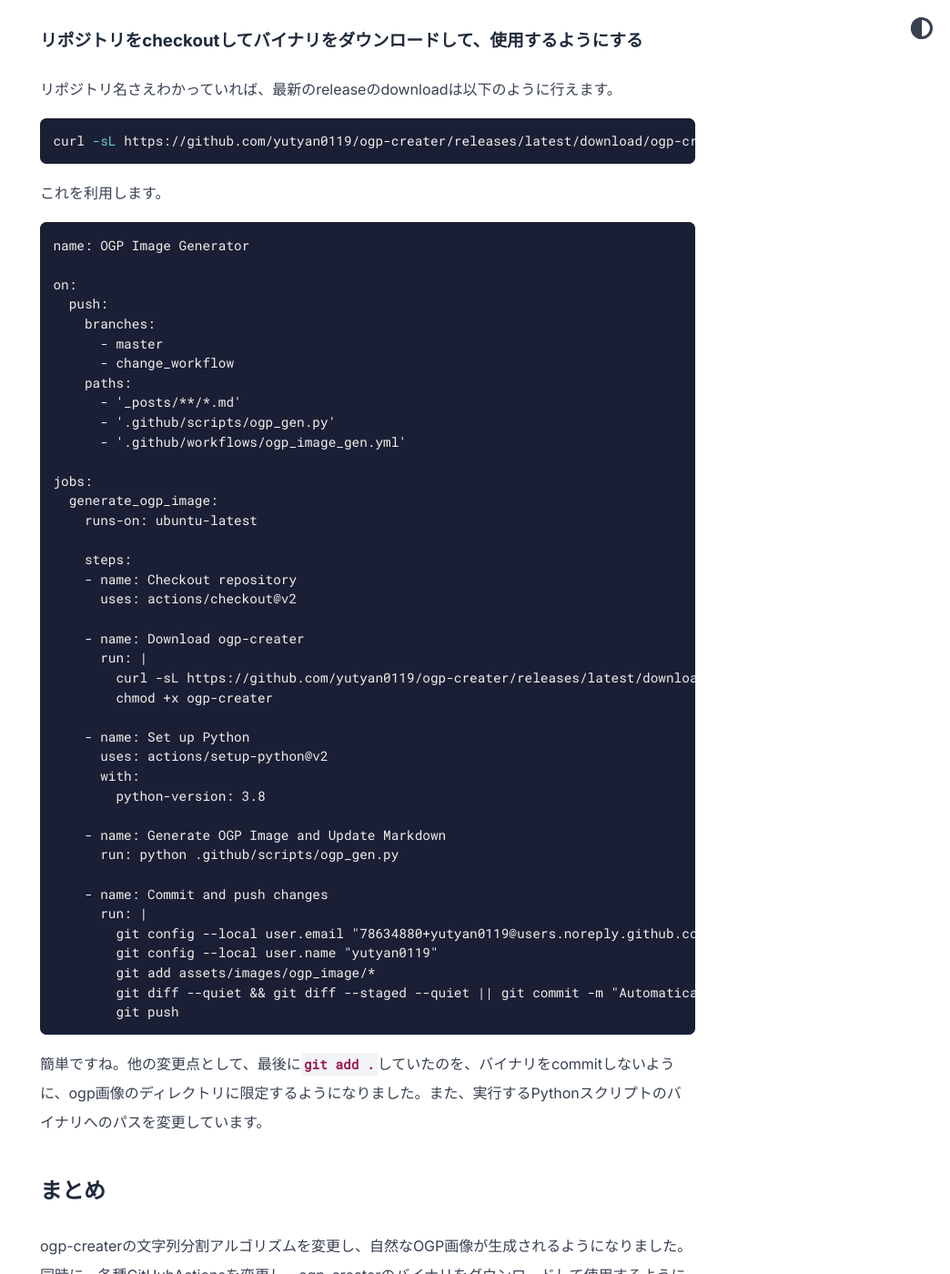
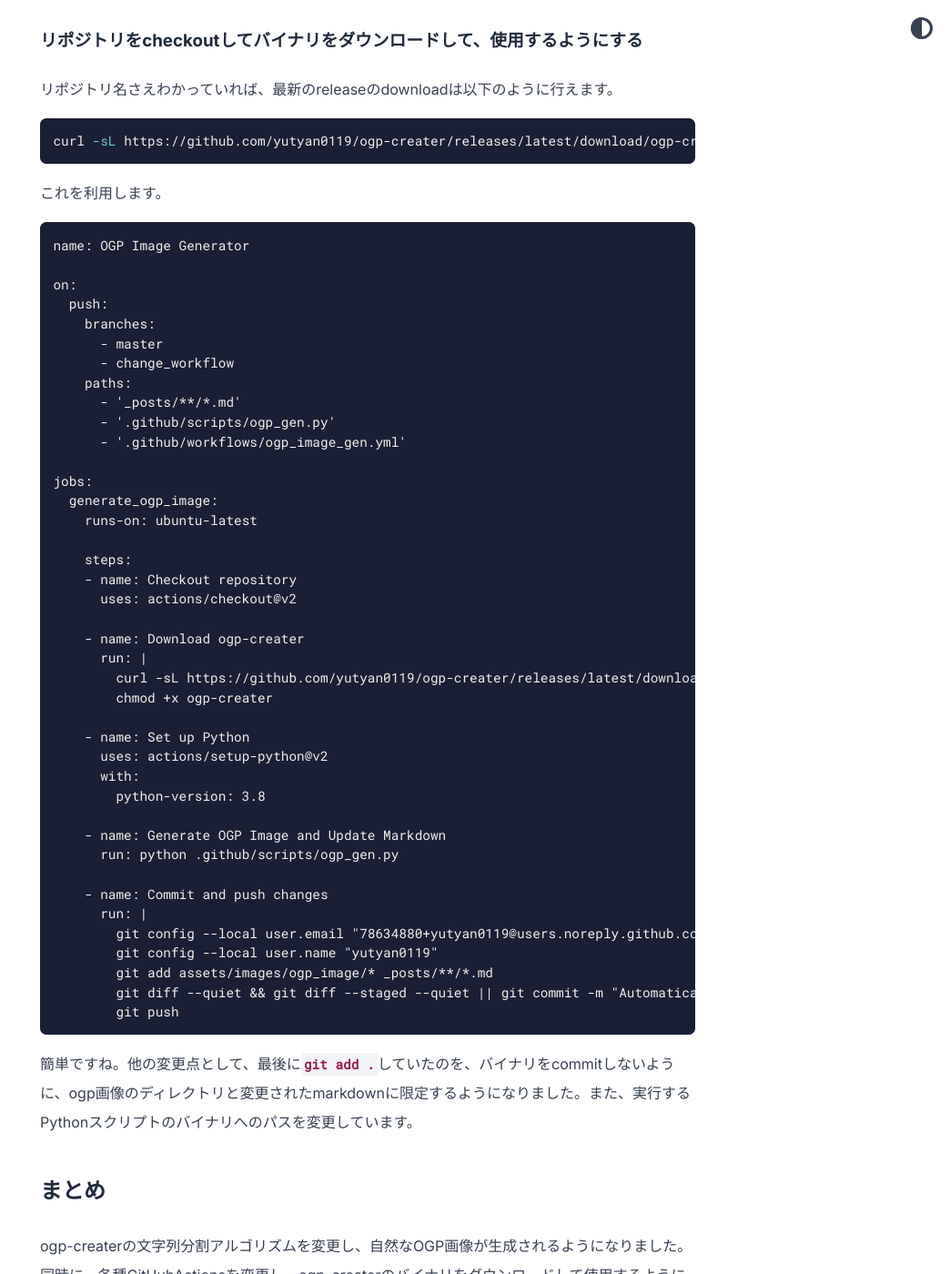
Before and after one commit to yutyan0119/blog, a Jekyll site: the page built from _posts/rust/2023-06-04-ogp-morphological-analysis.md, in a window 1280 px wide and 1400 px high, scrolled down 7677 px. Shown: the whole window at 91% size, without its empty margins (236-1280 px from the left). Built offline with Jekyll 4.4.1, drawn with Linux system fonts in a browser that asks for light colours; nearby versions of some CDN libraries; some of the changed text lies outside the part shown.

Commit message:
諸々正しく変更

````diff
--- a/_posts/rust/2023-06-04-ogp-morphological-analysis.md
+++ b/_posts/rust/2023-06-04-ogp-morphological-analysis.md
@@ -282,12 +282,12 @@ jobs:
       run: |
         git config --local user.email "78634880+yutyan0119@users.noreply.github.com"
         git config --local user.name "yutyan0119"
-        git add assets/images/ogp_image/*
+        git add assets/images/ogp_image/* _posts/**/*.md
         git diff --quiet && git diff --staged --quiet || git commit -m "Automatically generated OGP images"
         git push
 ```
 
-簡単ですね。他の変更点として、最後に`git add .`していたのを、バイナリをcommitしないように、ogp画像のディレクトリに限定するようになりました。また、実行するPythonスクリプトのバイナリへのパスを変更しています。
+簡単ですね。他の変更点として、最後に`git add .`していたのを、バイナリをcommitしないように、ogp画像のディレクトリと変更されたmarkdownに限定するようになりました。また、実行するPythonスクリプトのバイナリへのパスを変更しています。
 
 ## まとめ
 ogp-createrの文字列分割アルゴリズムを変更し、自然なOGP画像が生成されるようになりました。同時に、各種GitHubActionsを変更し、ogp-createrのバイナリをダウンロードして使用するようにしました。これにより、リポジトリにogp-createrのバイナリが不要になった他、ビルドする時間も省けるようになりました。
````
Also changed, not shown: .github/workflows/ogp_image_gen.yml, 1 other file.
